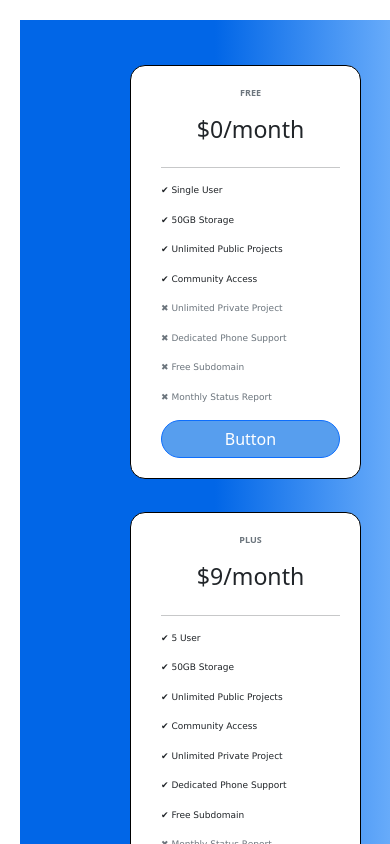
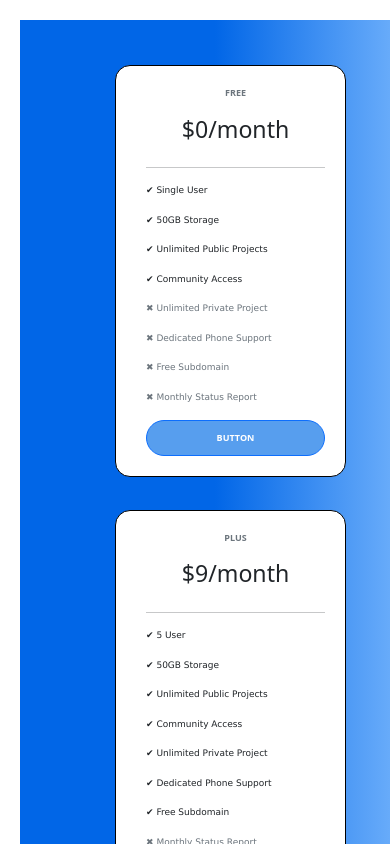
Before and after one commit to Evanjalin-K/React-Task-01, a React (Vite) app: page / in a window 390 px wide. Shown: the top 844 px of the page. Built offline with nearby package versions, Linux system fonts and the light colour scheme.

Commit message:
Initial Commit

```diff
--- a/src/components/Card.css
+++ b/src/components/Card.css
@@ -12,7 +12,7 @@
     width: 70%;
     justify-content: center;
     text-align: center;
-    margin-left: 80px;
+    margin-left: 65px;
     margin-right: 80px;
     margin-bottom: 10%;
   }
@@ -20,6 +20,9 @@
 
   .btn{
     border-radius:20px;
+    font-size: xx-small;
+    font-weight: 600;
+    padding: 10px;
   }
 
   .content{
--- a/src/components/Card.jsx
+++ b/src/components/Card.jsx
@@ -21,7 +21,7 @@ const allItemCompleted = props.data.listData.every(list => list.completed)
   }
     </div>
 
-    <button className={`btn btn-primary ${allItemCompleted ? "" : "btn-blurred" }`}>Button</button>
+    <button className={`btn btn-primary ${allItemCompleted ? "" : "btn-blurred" }`}>BUTTON</button>
     </div>
   )
 }
```
